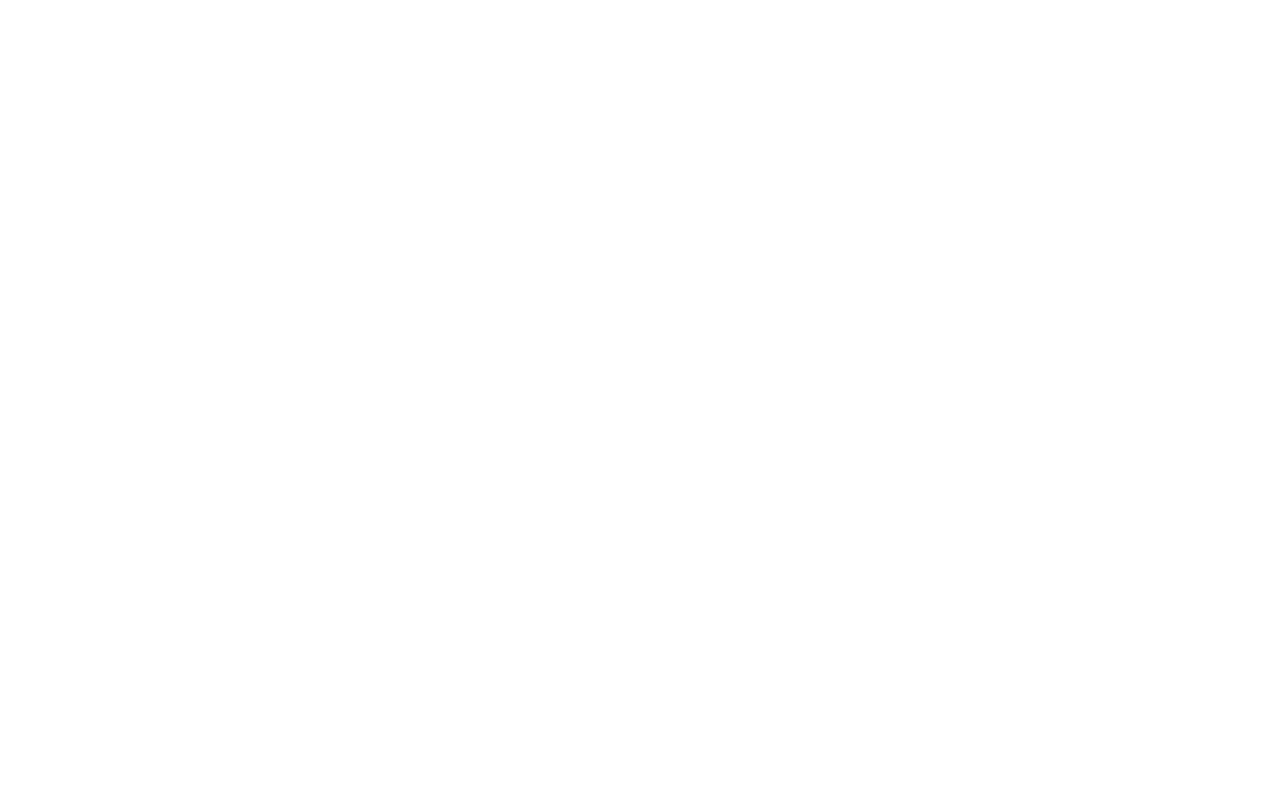
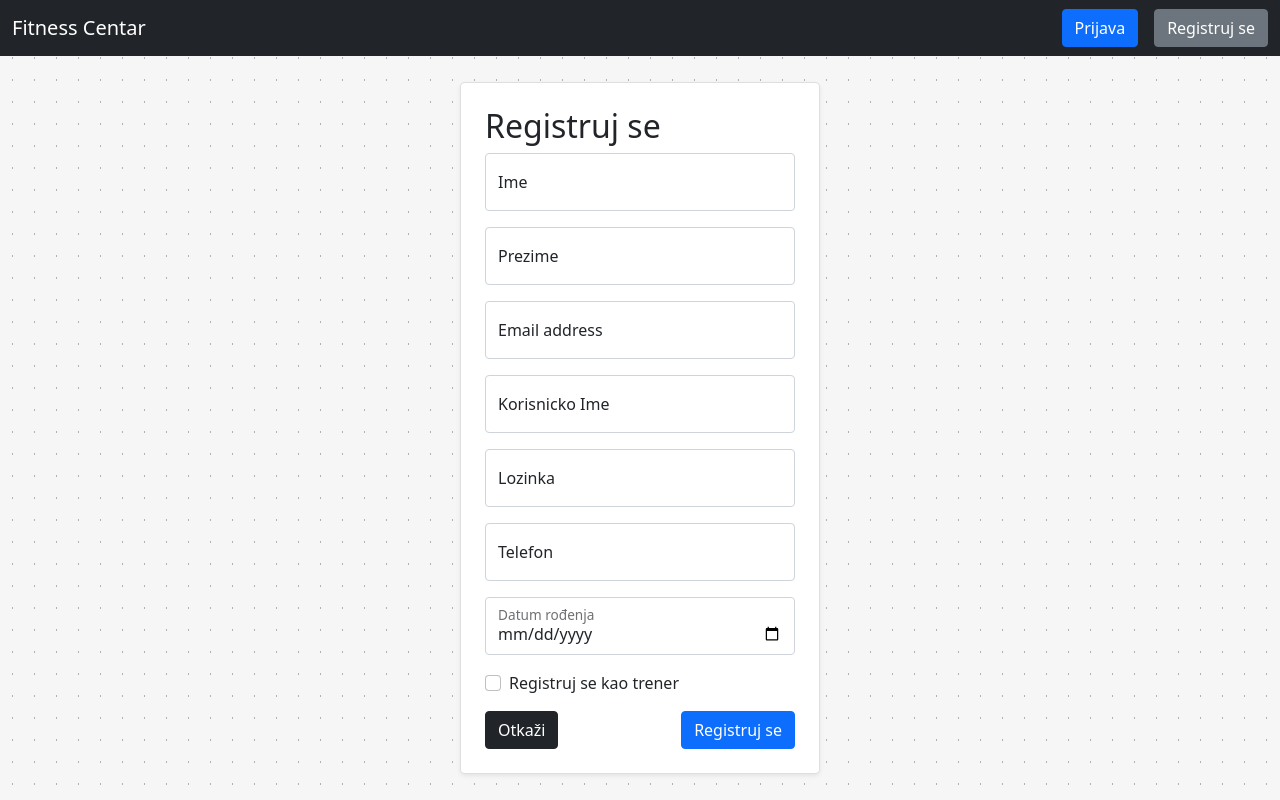
Before and after one commit to todorovicveljko1/fitnesscentar, a React app in the folder src/main/js/: page /register in a window 1280 px wide. Built offline with nearby package versions, Linux system fonts and the light colour scheme.

Commit message:
Login i Register

```diff
--- /dev/null
+++ b/src/main/js/src/components/Layout/Center.js
@@ -0,0 +1,23 @@
+import React from 'react'
+import PropTypes from 'prop-types'
+
+function Center(props) {
+  const { className = '' } = props
+  return (
+    <div
+      className={
+        'd-flex justify-content-center align-items-center ' + className
+      }
+      style={props.style}
+    >
+      {props.children}
+    </div>
+  )
+}
+
+Center.propTypes = {
+  children: PropTypes.node,
+  className: PropTypes.string,
+  style: PropTypes.object,
+}
+export default Center
--- /dev/null
+++ b/src/main/js/src/components/Layout/Main.js
@@ -0,0 +1,25 @@
+import React from 'react'
+import PropTypes from 'prop-types'
+import Navbar from '../Nav/Navbar'
+
+function Main(props) {
+  const { className = '', background = true } = props
+  return (
+    <div
+      className={
+        'd-flex flex-column ' + (background ? 'main-bg ' : '') + className
+      }
+    >
+      <Navbar />
+      {props.children}
+    </div>
+  )
+}
+
+Main.propTypes = {
+  children: PropTypes.node,
+  className: PropTypes.string,
+  background: PropTypes.bool,
+}
+
+export default Main
--- /dev/null
+++ b/src/main/js/src/components/Nav/Navbar.js
@@ -0,0 +1,28 @@
+import React from 'react'
+import { Link } from 'react-router-dom'
+
+function Navbar() {
+  return (
+    <nav className='navbar navbar-expand-lg navbar-dark bg-dark'>
+      <div className='container-fluid'>
+        <Link className='navbar-brand' to='/'>
+          Fitness Centar
+        </Link>
+        <ul className='nav float-right'>
+          <li className='nav-item ms-3'>
+            <Link className='btn btn-primary' to='/login'>
+              Prijava
+            </Link>
+          </li>
+          <li className='nav-item ms-3'>
+            <Link className='btn btn-secondary' to='/register'>
+              Registruj se
+            </Link>
+          </li>
+        </ul>
+      </div>
+    </nav>
+  )
+}
+
+export default Navbar
--- a/src/main/js/src/index.scss
+++ b/src/main/js/src/index.scss
@@ -1 +1,8 @@
 @import 'bootstrap/scss/bootstrap';
+
+.main-bg {
+  background: linear-gradient(90deg, #f6f6f6 21px, transparent 1%) center,
+    linear-gradient(#f6f6f6 20px, transparent 1%) center,
+    rgba(122, 122, 145, 0.6);
+  background-size: 22px 22px;
+}
--- a/src/main/js/src/pages/_app.js
+++ b/src/main/js/src/pages/_app.js
@@ -1,12 +1,24 @@
 import React, { Suspense } from 'react'
 import { BrowserRouter as Router, Switch, Route } from 'react-router-dom'
+
+import loadable from '@loadable/component'
+import Main from '../components/Layout/Main'
+
+const Login = loadable(() => import('./login'))
+const Register = loadable(() => import('./register'))
 
 function App(props) {
   return (
     <Router>
       <Suspense fallback={<div>loading ...</div>}>
         <Switch>
-          <Route path='/' exact render={() => <div>FitnessCentar</div>} />
+          <Route
+            path='/'
+            exact
+            render={() => <Main background={false}>FitnessCentar</Main>}
+          />
+          <Route path='/login' exact component={Login} />
+          <Route path='/register' exact component={Register} />
         </Switch>
       </Suspense>
     </Router>
--- /dev/null
+++ b/src/main/js/src/pages/login.js
@@ -0,0 +1,68 @@
+import React from 'react'
+import { useHistory } from 'react-router-dom'
+import Center from '../components/Layout/Center'
+import Main from '../components/Layout/Main'
+
+function Login() {
+  const history = useHistory()
+  return (
+    <Main>
+      <Center style={{ minHeight: 'calc(100vh - 56px)' }}>
+        <div
+          className='m-auto p-4 rounded-3 shadow-sm card'
+          style={{ width: '360px' }}
+        >
+          <h2>Prijavi se</h2>
+          <form>
+            <div className='mb-3 form-floating'>
+              <input
+                type='text'
+                className='form-control'
+                id='email_username'
+                aria-describedby='emailHelp'
+                placeholder='Email ili korisničko ime'
+              />
+              <label htmlFor='email_username' className='form-label'>
+                Email ili korisničko ime:
+              </label>
+            </div>
+            <div className='mb-3 form-floating'>
+              <input
+                type='password'
+                className='form-control'
+                id='password'
+                placeholder='lozinka'
+              />
+              <label htmlFor='password' className='form-label'>
+                Lozinka:
+              </label>
+            </div>
+            <div className='mb-3 form-check'>
+              <input
+                type='checkbox'
+                className='form-check-input'
+                id='zapanti_me'
+              />
+              <label className='form-check-label' htmlFor='zapmanti_me'>
+                Zapamti me
+              </label>
+            </div>
+            <div className='d-flex justify-content-between'>
+              <button
+                className='btn btn-dark'
+                onClick={() => {
+                  history.push('/')
+                }}
+              >
+                Otkaži
+              </button>
+              <button className='btn btn-primary'>Prijavi se</button>
+            </div>
+          </form>
+        </div>
+      </Center>
+    </Main>
+  )
+}
+
+export default Login
--- /dev/null
+++ b/src/main/js/src/pages/register.js
@@ -0,0 +1,104 @@
+import React from 'react'
+import { useHistory } from 'react-router'
+import Center from '../components/Layout/Center'
+import Main from '../components/Layout/Main'
+
+function Register() {
+  const history = useHistory()
+  return (
+    <Main>
+      <Center style={{ minHeight: 'calc(100vh - 56px)' }}>
+        <div
+          className='m-auto p-4 rounded-3 shadow-sm card'
+          style={{ width: '360px' }}
+        >
+          <h2>Registruj se</h2>
+          <form>
+            <div className='form-floating mb-3'>
+              <input
+                type='text'
+                className='form-control'
+                id='ime'
+                placeholder='Ime'
+              />
+              <label htmlFor='ime'>Ime</label>
+            </div>
+            <div className='form-floating mb-3'>
+              <input
+                type='text'
+                className='form-control'
+                id='prezime'
+                placeholder='Prezime'
+              />
+              <label htmlFor='prezime'>Prezime</label>
+            </div>
+            <div className='form-floating mb-3'>
+              <input
+                type='email'
+                className='form-control'
+                id='email'
+                placeholder='name@example.com'
+              />
+              <label htmlFor='email'>Email address</label>
+            </div>
+            <div className='form-floating mb-3'>
+              <input
+                type='text'
+                className='form-control'
+                id='korisnickoIme'
+                placeholder='Korisnicko ime'
+              />
+              <label htmlFor='korisnickoIme'>Korisnicko Ime</label>
+            </div>
+            <div className='form-floating mb-3'>
+              <input
+                type='password'
+                className='form-control'
+                id='password'
+                placeholder='lozinka'
+              />
+              <label htmlFor='password'>Lozinka</label>
+            </div>
+            <div className='form-floating mb-3'>
+              <input
+                type='text'
+                className='form-control'
+                id='telefon'
+                placeholder='Telefon'
+              />
+              <label htmlFor='password'>Telefon</label>
+            </div>
+            <div className='form-floating mb-3'>
+              <input
+                type='date'
+                className='form-control'
+                id='password'
+                placeholder='Datum rođenja'
+              />
+              <label htmlFor='password'>Datum rođenja</label>
+            </div>
+            <div className='mb-3 form-check'>
+              <input type='checkbox' className='form-check-input' id='trener' />
+              <label className='form-check-label' htmlFor='trener'>
+                Registruj se kao trener
+              </label>
+            </div>
+            <div className='d-flex justify-content-between'>
+              <button
+                className='btn btn-dark'
+                onClick={() => {
+                  history.push('/')
+                }}
+              >
+                Otkaži
+              </button>
+              <button className='btn btn-primary'> Registruj se</button>
+            </div>
+          </form>
+        </div>
+      </Center>
+    </Main>
+  )
+}
+
+export default Register
```
